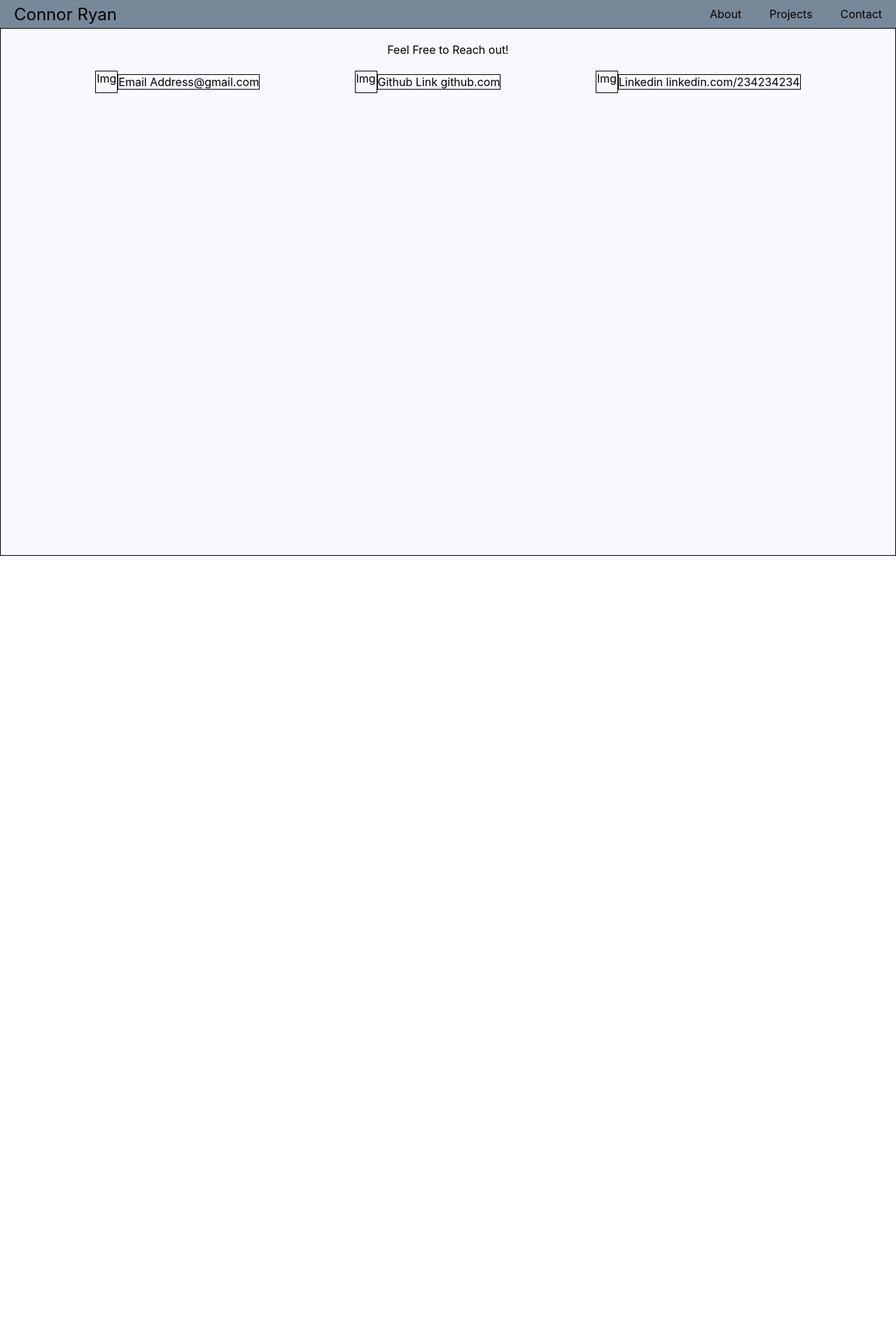
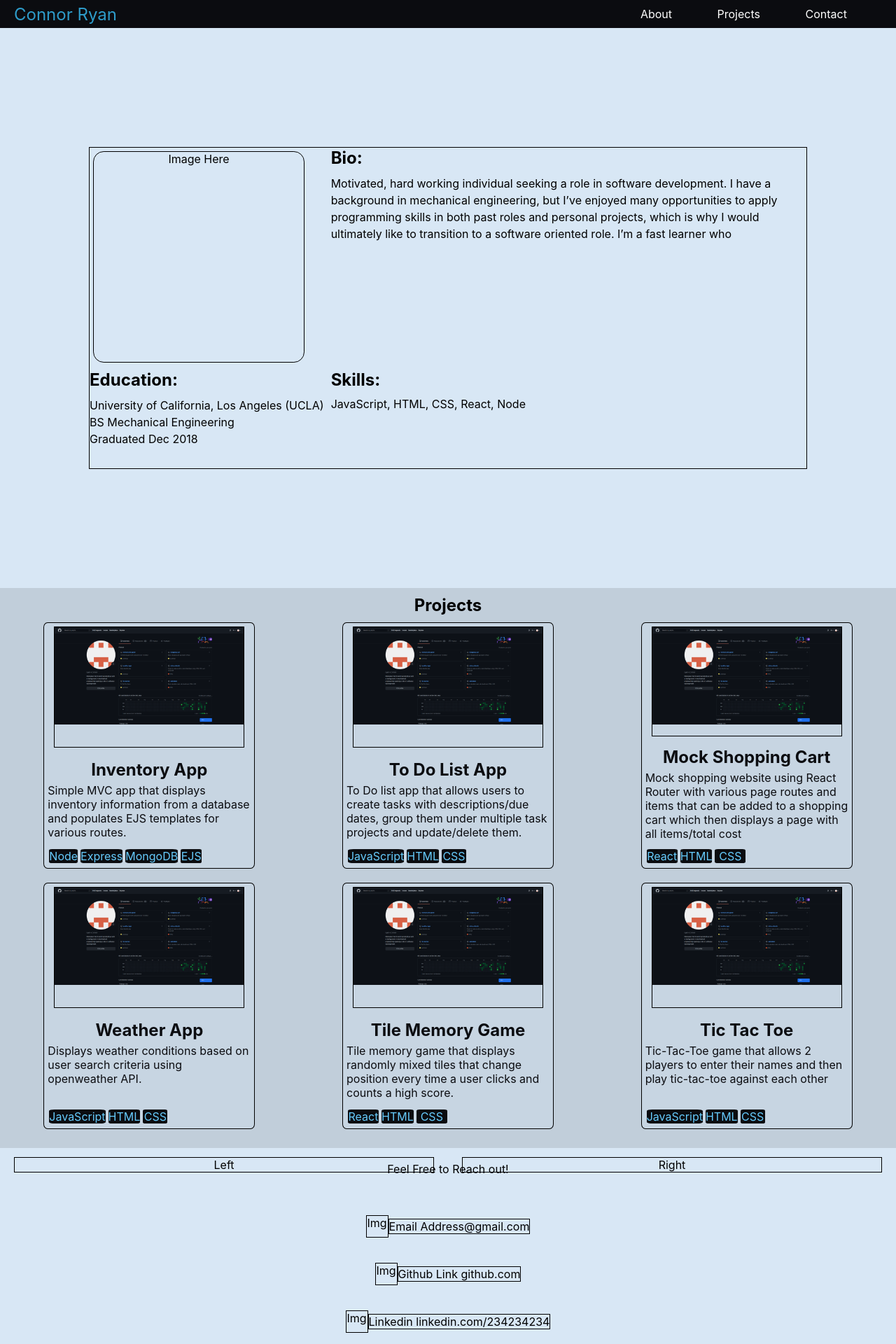
Before and after one commit to ryan-connor/portfolio-site, a React (Create React App) app: page / in a window 1280 px wide. Shown: the top 1920 px of the page at 70% size. Before the commit the page ends 800 px from the top, so only its background shows below. Built offline with nearby package versions, Linux system fonts and the light colour scheme.

Commit message:
Updated project tile components to display basic skeleton tile view

```diff
--- a/src/App.css
+++ b/src/App.css
@@ -4,7 +4,7 @@
 
 .App {
   text-align: center;
-  background-color: ghostwhite;
+  background-color: #D8E7F5;
   height: 100%;
 }
 
@@ -14,7 +14,7 @@
   width: 100vw;
   height: 5vh;
   /* border: 1px solid black; */
-  background-color:lightslategrey;
+  background-color: #0B0C10;
   display: flex;
   align-items: center;
   justify-content: space-between;
@@ -25,7 +25,9 @@
   display: flex;
   justify-content: space-evenly;
   align-items: center;
-  color: black;
+  color: white;
+  margin: 0 2% 0 0;
+  width: 30vw;
 
 }
 
@@ -36,12 +38,13 @@
 }
 
 :hover.headerItem {
-  color: whitesmoke;
+  color: #2E9CCA;
 }
 
 #name {
   font-size: 1.5rem;
   margin: 0 20px;
+  color: #2E9CCA;
 }
 
 /* about component css rules */
@@ -54,6 +57,8 @@
   align-items: flex-start;
   justify-content: space-evenly;
   margin: 2% 0;
+  color: black;
+  background-color: #D8E7F5;
 
 }
 
@@ -63,6 +68,8 @@
   border: 1px solid black;
   margin: 5px;
   grid-row: 1/3;
+  border-radius: 5%;
+  text-align: center;
 
 }
 
@@ -87,6 +94,8 @@
   display: flex;
   align-items: center;
   justify-content: center;
+  height: 100vh;
+  background-color: #D8E7F5;
 
 }
 
@@ -134,25 +143,77 @@ li {
 
 }
 
-/* project page css rules */
+/* multiple projects page css rules */
+
+.projects {
+  height:100vh;
+  background-color: #c1ceda;
+}
+
+#projectsTitle {
+  margin: 0 auto 10px auto;
+  font-size: 1.5rem;
+  font-weight: bold;
+  padding: 10px 0 0 0;
+}
+
+.projectTilesCont {
+  display: grid;
+  grid-template-columns: repeat(3, 1fr);
+  grid-template-rows: repeat(2, 1fr);
+}
+
+
+.carousel {
+display: grid;
+grid-template-columns: repeat(2, 1fr);
+grid-template-rows: 1fr;
+margin: 20px auto;
+}
+
+.carouselControl {
+  border: 1px solid black;
+  margin: 0 20px;
+  color: black;
+
+}
+
+:hover.carouselControl {
+  background-color:#e9f4ff;
+}
+
+
+/*individual project page css rules */
 
 .projectCont {
   position: relative;
-  margin: 20px auto;
-  height: 400px;
-  width: 350px;
+  margin: 0 auto 20px auto;
+  height: 350px;
+  width: 300px;
   display: grid;
   grid-template-rows: 3fr 2fr auto;
   grid-template-columns: 1fr;
   border: 1px solid black;
+  background-color: #c7d5e2;
+  border-radius: 2%;
+  color: #0B0C10;
 }
 
 .projectCont >* {
   margin: 5px;
 }
 
+.projectImageCont {
+  border: 1px solid black;
+  width: 90%;
+  height: 90%;
+  justify-self: center;
+}
+
 .projectImage {
-  border: 1px solid black;
+  width: 100%;
+  height: auto;
+
 }
 
 .projectTitle {
@@ -172,21 +233,31 @@ li {
   grid-template-rows: auto;
   justify-content: center;
   align-items: center;
+  color: #66CBFC;
+}
+
+.projectTag {
+  background-color: #0B0C10;
+  margin: 2px;
+  border-radius: 10%;
 }
 
 
 /* contact me page css rules  */
 
 .contactCont {
-  border: 1px solid black;
-  height: 94vh;
+  /* border: 1px solid black; */
+  height: 100vh;
+  background-color: #D8E7F5;
 }
 
 #contactInfo {
   display: flex;
   justify-content: space-evenly;
   align-items: center;
+  flex-direction: column;
   margin: 10px 0;
+  height: 30%;
 }
 
 .icon {
@@ -208,5 +279,6 @@ li {
 }
 
 #contactTitle {
-  margin: 20px auto;
+  margin: 0 auto 20px 0;
+  padding: 20px 0 0 0;
 }
--- a/src/App.js
+++ b/src/App.js
@@ -5,13 +5,16 @@ import Header from './components/Header';
 import About from './components/About';
 import ProjectTile from './components/ProjectTile';
 import Contact from './components/Contact';
+import Projects from './components/Projects';
 
 function App() {
   return (
     <div className="App">
       < Header />
-      {/* < About /> */}
+      < About />
       {/* < ProjectTile /> */}
+
+      <Projects />
       < Contact />
 
 
--- a/src/components/ProjectTile.js
+++ b/src/components/ProjectTile.js
@@ -1,4 +1,6 @@
 import React from 'react';
+// import ExampleAppImage from '../images/ExampleAppImage';
+import ExampleAppImage from './ExampleAppImage.png';
 
 
 const ProjectTile = (props) => {
@@ -6,28 +8,25 @@ const ProjectTile = (props) => {
     //have project render based on a props object
     //project object format:
     let projectObj = {
-        image: props.image,
-        title: props.title,
-        desc: props.desc,
-        tags: props.tags,
+        title: props.obj.title,
+        desc: props.obj.desc,
+        image: props.obj.image,
+        tags: props.obj.tags,
     };
 
 
         return (
             <div className="projectCont">
-                <div className="projectImage" >Image Here</div>
+                <div className="projectImageCont" ><img className="projectImage" src= {projectObj.image} alt={projectObj.title}/> </div>
                 <div className="projectText">
-                    <div className="projectTitle">Super Fancy React App</div>
-                    <div className="projectDesc">Message board app made with a React frontend, an Express REST API Backend, and Mongo Database. Users can create an account, and then sign in to post messages. User auth is done with JWT and Passport, password hashing is done with bcrypt. Depending on user credentials they can view, post messages, and if they are admins delete messages.</div>
+                    <div className="projectTitle">{projectObj.title}</div>
+                    <div className="projectDesc">{projectObj.desc}</div>
                 </div>
                 <div className="projectTags">
-                    <div className="projectTag">React</div>
-                    <div className="projectTag">HTML</div>
-                    <div className="projectTag">CSS</div>
+                    {projectObj.tags.map(item=> {
+                        return <div className="projectTag">{item}</div>
+                    })}
                 </div>
-
-
-
 
             </div>
         )
--- a/src/components/Projects.js
+++ b/src/components/Projects.js
@@ -1,29 +1,96 @@
 import React from 'react';
 import ProjectTile from './ProjectTile';
+import ExampleAppImage from './ExampleAppImage.png';
+
+//might need to import images in
 
 
 const Projects = (props) => {
 
-    //render 6? projects based on array of project objects that can be passed in as
-    let savedProjects = [];
+    //render 6? projects based on array of project objects that can be passed in as, test number to render on screen
+    let savedProjects = [
+        {
+            title: 'Inventory App',
+            desc: 'Simple MVC app that displays inventory information from a database and populates EJS templates for various routes.',
+            image: ExampleAppImage,
+            tags: ['Node','Express','MongoDB','EJS'],
+        },
+        {
+            title: 'To Do List App',
+            desc: 'To Do list app that allows users to create tasks with descriptions/due dates, group them under multiple task projects and update/delete them.',
+            image: ExampleAppImage,
+            tags: ['JavaScript','HTML','CSS'],
+        },
+        {
+            title: 'Mock Shopping Cart',
+            desc: 'Mock shopping website using React Router with various page routes and items that can be added to a shopping cart which then displays a page with all items/total cost',
+            image: ExampleAppImage,
+            tags: ['React','HTML','CSS'],
+        },
+        {
+            title: 'Weather App',
+            desc: 'Displays weather conditions based on user search criteria using openweather API.',
+            image: ExampleAppImage,
+            tags: ['JavaScript','HTML','CSS'],
+        },
+        {
+            title: 'Tile Memory Game',
+            desc: 'Tile memory game that displays randomly mixed tiles that change position every time a user clicks and counts a high score.',
+            image: ExampleAppImage,
+            tags: ['React','HTML','CSS'],
+        },
+        {
+            title: 'Tic Tac Toe',
+            desc: 'Tic-Tac-Toe game that allows 2 players to enter their names and then play tic-tac-toe against each other',
+            image: ExampleAppImage,
+            tags: ['JavaScript','HTML','CSS'],
+        },
+        {
+            title: 'Calculator',
+            desc: 'Simple calculator with all basic functionality (add,subtract,multiply,divide), decimals, and all clear buttons',
+            image: ExampleAppImage,
+            tags: ['JavaScript','HTML','CSS'],
+        },
+        {
+            title: 'Etch-a-Sketch',
+            desc: 'Etch-a-Sketch/drawing type game that allows users to input a grid size and then displays a grid of squares that change colors upon hover and get 10% darker on each color change',
+            image: ExampleAppImage,
+            tags: ['JavaScript','HTML','CSS'],
+        },
+        {
+            title: 'CV Generator',
+            desc: 'CV generator app with template sections for each part of a typical resume that can be edited and added to the generated resume, and then updated/deleted',
+            image: ExampleAppImage,
+            tags: ['JavaScript','HTML','CSS'],
+        },
+        {
+            title: 'Members Only Message Board',
+            desc: 'Message board app made with a React frontend, an Express REST API Backend, and Mongo Database. Users can create an account, and then sign in to post messages. User auth is done with JWT and Passport, password hashing is done with bcrypt. Depending on user credentials they can view, post messages, and if they are admins delete messages.',
+            image: ExampleAppImage,
+            tags: ['React', 'Express', 'MongoDB', 'REST API'],
+        },
+    ];
 
     //pass indexes to render as props or state changes, so then will rerender when state changes and change displayed tiles
     let start= 0;
-    let end= 6;
+    let end= 6; //note end not included
 
     //loop through here and put all into array, then just render the array of components
     let tiles = savedProjects.map( tile=> {
-        return <ProjectTile props={tile} />
+        return <ProjectTile obj={tile}/>
     });
 
     let tilesToRender = tiles.slice(start,end);
 
         return (
-            <div className="header">
+            <div className="projects">
                 <div id="projectsTitle" >Projects</div>
-
-                <div className="projectsCont">
+                <div className="projectTilesCont">
                     {tilesToRender}
+                </div>
+                <div className="carousel">
+                    <div className="carouselControl" id="carouselLeft">Left</div>
+                    <div className="carouselControl" id="carouselRight">Right</div>
                 </div>
 
             </div>
```
Also changed, not shown: src/components/ExampleAppImage.png (added).
